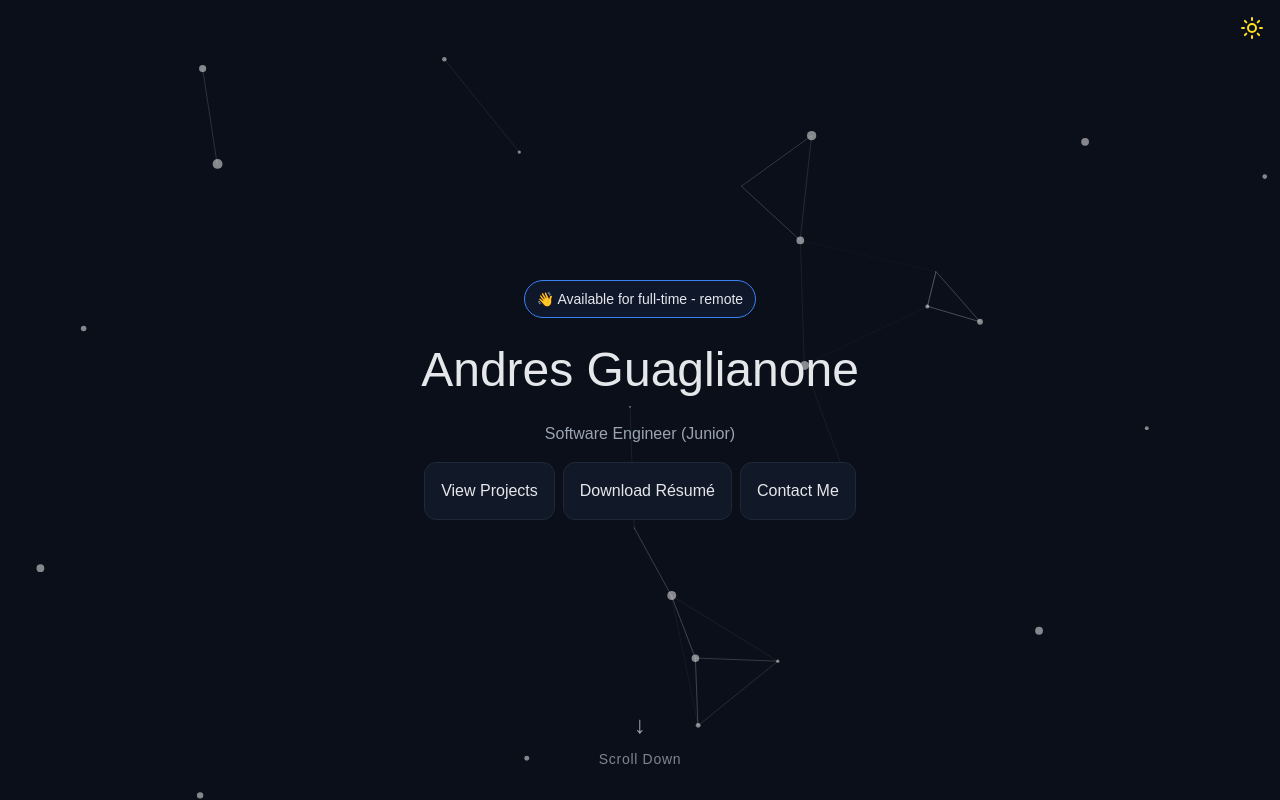
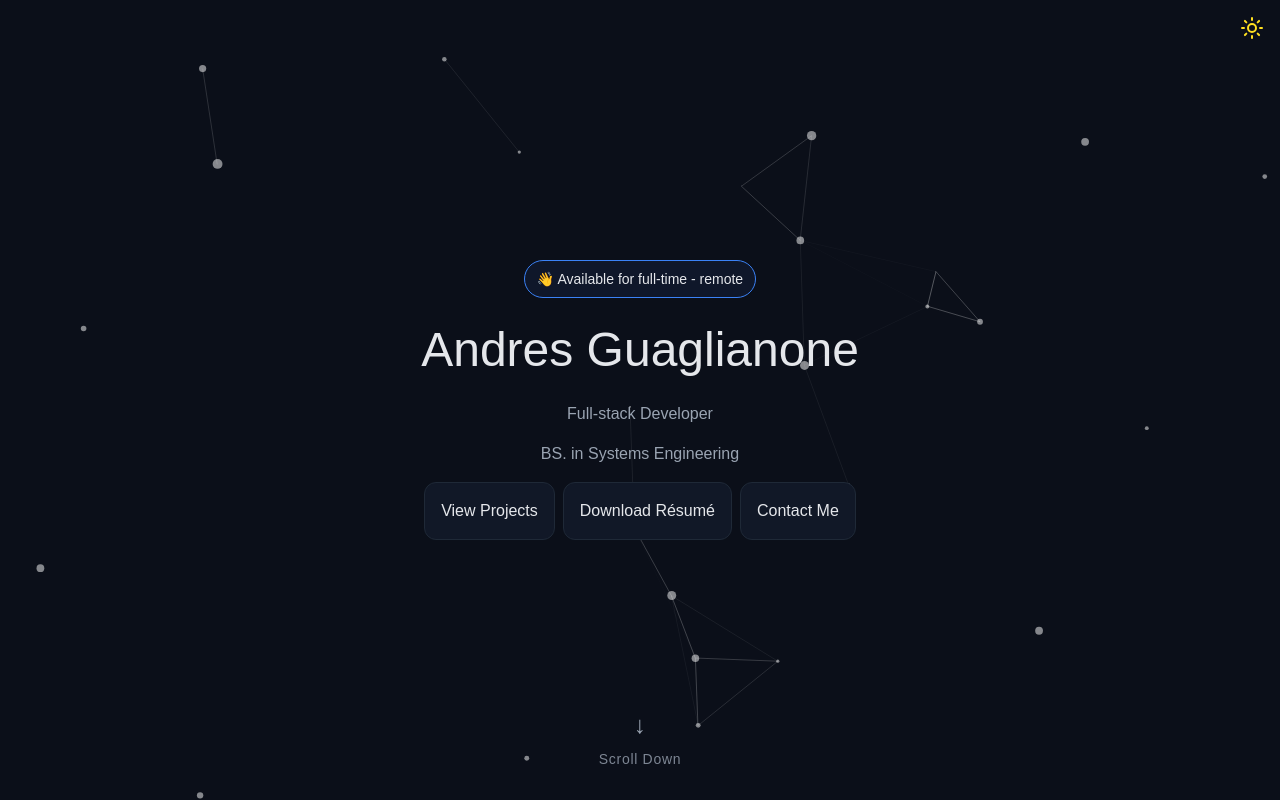
Before and after one commit to andresfelipe0715/Portfolio, a React (Vite) app: page / in a window 1280 px wide. Shown: the top 800 px of the page. Built offline with nearby package versions, Linux system fonts and the light colour scheme.

Commit message:
added link to project and changed link to my resume

```diff
--- a/src/data/projects.js
+++ b/src/data/projects.js
@@ -6,7 +6,7 @@ export const projects = [
     tags: ["React", "PHP", "Symfony", "Postgresql", "auth"],
     links: {
 
-      repo: "https://github.com/you/devnotes",
+      repo: "https://github.com/andresfelipe0715/cvp-demo",
     },
     image: "/projects-img/Demo.png"
   },
--- a/src/sections/About.jsx
+++ b/src/sections/About.jsx
@@ -3,7 +3,7 @@ export default function About() {
     <section id="about" className="py-24" aria-label="About">
       <h2 className="text-2xl mb-4">About</h2>
       <p className="text-muted mb-6">
-        I'm a Software Engineer who loves building reliable solutions with technology.
+        "I'm a Software Engineer with a BS in Systems Engineering, passionate about building reliable tech solutions.
       </p>
       <div className="grid gap-4 grid-cols-12">
         <div className="card md:col-span-6 pointer-events-auto">
--- a/src/sections/Hero.jsx
+++ b/src/sections/Hero.jsx
@@ -10,7 +10,8 @@ export default function Hero() {
       </span>
 
       <h1 className="m-0 text-[clamp(2rem,4vw+1rem,3rem)]">Andres Guaglianone</h1>
-      <p className="sub text-muted">Software Engineer (Junior)</p>
+      <p className="sub text-muted">Full-stack Developer</p>
+      <p className="sub text-muted">BS. in Systems Engineering</p>
 
       <div className="flex gap-2 flex-wrap justify-center">
         <a
@@ -21,7 +22,7 @@ export default function Hero() {
           View Projects
         </a>
         <a
-          href="https://drive.google.com/file/d/1tyCsBRASJvJEWGHrsCgXox4iCJG9KYrm/view?usp=drive_link"
+          href="https://docs.google.com/document/d/11OkSp7IZ9Ef1deBQBhpfojOZCpcFf8EiR0dCTKnjJnE/edit?usp=sharing"
           target="_blank"
           rel="noreferrer"
           className=" card md:col-span-6 pointer-events-auto hover:border-ring"
```
